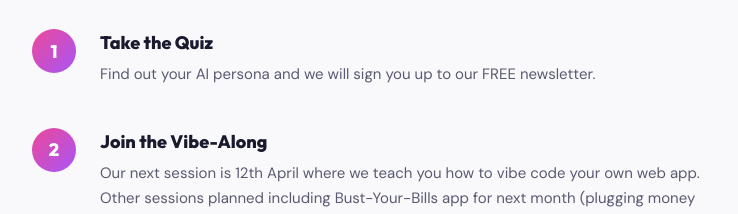
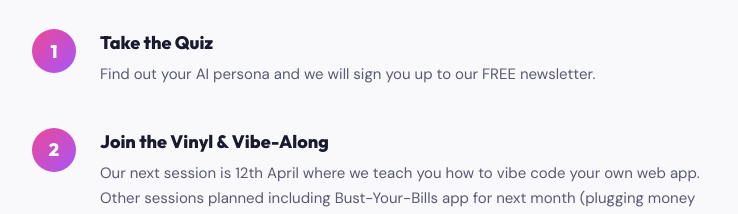
Before and after one commit to shaanmd/jetpackers-ai, a Next.js app: page /coming-soon in a window 1280 px wide. Shown: the part 3480-3694 px from the top of the page, without its empty margins (268-1006 px from the left). Built offline with nearby package versions, Linux system fonts and the light colour scheme; no server answers.

Commit message:
content: rename step 2 to "Join the Vinyl & Vibe-Along"
Co-Authored-By: Claude Sonnet 4.6 <noreply@anthropic.com>

```diff
--- a/src/app/coming-soon/page.tsx
+++ b/src/app/coming-soon/page.tsx
@@ -524,7 +524,7 @@ export default function ComingSoonPage() {
                 desc: 'Find out your AI persona and we will sign you up to our FREE newsletter.',
               },
               {
-                title: 'Join the Vibe-Along',
+                title: 'Join the Vinyl & Vibe-Along',
                 desc: "Our next session is 12th April where we teach you how to vibe code your own web app. Other sessions planned including Bust-Your-Bills app for next month (plugging money leaks and saving $$ with AI). We'll save your spot and keep you posted on when the next Vinyl & Vibe-Along opens up.",
               },
               {
```
